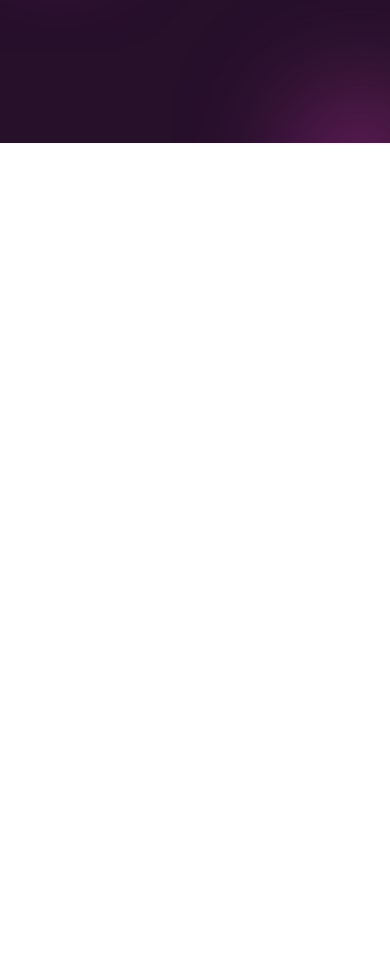
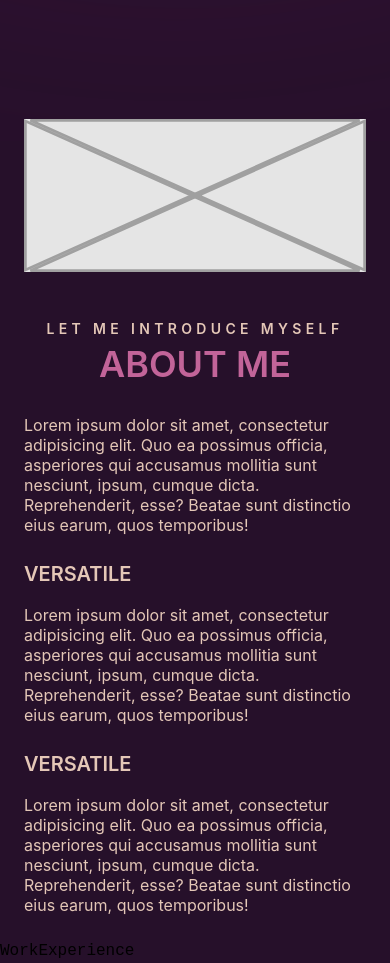
Before and after one commit to maryhime/portfolio, a React (Vite) app: page / in a window 390 px wide. Shown: the part 805-1768 px from the top of the page. Before the commit the page ends 948 px from the top, so only its background shows below. Built offline with nearby package versions, Linux system fonts and the light colour scheme.

Commit message:
fixed mobile responsiveness

```diff
--- /dev/null
+++ b/src/components/AboutSection.jsx
@@ -0,0 +1,41 @@
+import React from 'react'
+import HeadingsComponent from './generic/HeadingsComponent'
+
+const AboutSection = () => {
+  return (
+    <div className="flex flex-col tablet:flex-row gap-48 px-24 py-24 phone-lg:px-64 tablet:px-100 laptop:px-100 items-center pt-100 laptop:py-[250px] font-inter ">
+
+      <img className='w-full tablet:w-1/2 laptop:w-full' src="images/placeholder-img.svg" alt="" />
+
+      <div className="flex flex-col gap-24 laptop:gap-48 w-full">
+        <div className="flex flex-col gap-24 laptop:gap-16">
+          <HeadingsComponent subheading={'Let me introduce myself'} heading={'About Me'} />
+          <p className=" text-text-color text-phone-body break-after-all laptop:w-full tablet tablet:text-justify">
+            Lorem ipsum dolor sit amet, consectetur adipisicing elit. Quo ea possimus officia, asperiores qui accusamus mollitia sunt nesciunt, ipsum, cumque dicta. Reprehenderit, esse? Beatae sunt distinctio eius earum, quos temporibus!
+          </p>
+        </div>
+
+        <div className="flex flex-col gap-16">
+          <h5 className="text-phone-h5 tablet:text-tablet-h5 laptop:text-h5 uppercase text-text-color ">
+            Versatile
+          </h5>
+          <p className=" text-text-color text-phone-body tablet:text-tablet-body laptop:text-body laptop:w-full tablet:text-justify">
+            Lorem ipsum dolor sit amet, consectetur adipisicing elit. Quo ea possimus officia, asperiores qui accusamus mollitia sunt nesciunt, ipsum, cumque dicta. Reprehenderit, esse? Beatae sunt distinctio eius earum, quos temporibus!
+          </p>
+        </div>
+        <div className="flex flex-col gap-16">
+          <h5 className="text-phone-h5 tablet:text-tablet-h5 laptop:text-h5 uppercase text-text-color ">
+            Versatile
+          </h5>
+          <p className=" text-text-color text-phone-body tablet:text-tablet-body laptop:text-body laptop:w-full tablet:text-justify">
+            Lorem ipsum dolor sit amet, consectetur adipisicing elit. Quo ea possimus officia, asperiores qui accusamus mollitia sunt nesciunt, ipsum, cumque dicta. Reprehenderit, esse? Beatae sunt distinctio eius earum, quos temporibus!
+          </p>
+        </div>
+
+      </div>
+
+    </div>
+  )
+}
+
+export default AboutSection
--- a/src/components/HeroSection.jsx
+++ b/src/components/HeroSection.jsx
@@ -6,15 +6,15 @@ const HeroSection = () => {
   return (
     <>
       {ICONS.map((value, index) =>
-        <div key={index}  className="flex flex-col gap-48 phone:px-24 phone-lg:px-64 tablet:px-100 laptop:px-100 items-center phone:pt-100 laptop:pt-[250px] min-h-screen">
+        <div key={index}  className="flex flex-col gap-48 px-24 phone-lg:px-64 tablet:px-100 laptop:px-100 items-center pt-100 laptop:pt-[250px]">
 
-          <img className='phone:w-full phone-lg:w-[422px] tablet:w-full laptop:h-[193px]' src="images/placeholder-img.svg" alt="" />
+          <img className='w-full phone-lg:w-[422px] tablet:w-full laptop:h-[193px]' src="images/placeholder-img.svg" alt="" />
 
           <div className="flex flex-col w-fit phone:gap-16 text-text-color uppercase text-center font-inter">
-            <h1 className="phone:text-phone-h1 tablet:text-tablet-h1 laptop:text-h1 text-center ">
+            <h1 className="text-phone-h1 tablet:text-tablet-h1 laptop:text-h1 text-center ">
               Lorem Ipsum Dolor
             </h1>
-            <h4 className='phone:text-phone-h4 tablet:text-tablet-h4'>Lorem ipsum dolor</h4>
+            <h4 className='text-phone-h4 tablet:text-tablet-h4'>Lorem ipsum dolor</h4>
           </div>
 
           <div className="tablet:hidden flex flex-col gap-24">
@@ -37,7 +37,7 @@ const HeroSection = () => {
             </div>
           </div>
 
-          <img src={value['arrow-down']} className='phone:w-[70px] phone:h-[70px] tablet:h-[100px] tablet:w-[100px] animate-bounce' alt="" />
+          <img src={value['arrow-down']} className='w-[70px] phone:h-[70px] tablet:h-[100px] tablet:w-[100px] animate-bounce' alt="" />
 
 
 
--- a/src/components/NavbarComponent.jsx
+++ b/src/components/NavbarComponent.jsx
@@ -7,9 +7,9 @@ const NAVIGATIONS = ['Home', 'About', 'Services', 'Portfolio'];
 
 const NavbarComponent = () => {
   return (
-    <div className="w-screen flex flex-row phone:gap-48 phone:px-24 phone:py-24 phone-lg:px-64 tablet:px-100 bg-transparent items-center font-inter ">
-      <img src="/images/placeholder-img.svg" className='phone:h-[56px] phone:w-[125px]' alt="logo" />
-      <nav className='phone:hidden tablet:flex phone-lg:w-full justify-end items-center gap-48'>
+    <div className="w-screen flex flex-row gap-48 px-24 py-24 phone-lg:px-64 tablet:px-100 bg-transparent items-center font-inter ">
+      <img src="/images/placeholder-img.svg" className='h-[56px] phone:w-[125px]' alt="logo" />
+      <nav className='hidden tablet:flex phone-lg:w-full justify-end items-center gap-48'>
         <ul className='text-text-color flex flex-row gap-16 uppercase text-primary text-navbar font-headings justify-end font-[700] font-inter text-[18px]  '>
           {NAVIGATIONS.map((value, index) =>
             <LinkComponent key={index}>
@@ -24,9 +24,9 @@ const NavbarComponent = () => {
 
       </nav>
 
-      <div className="phone:flex phone:w-full phone:justify-end  tablet:hidden laptop:hidden">
+      <div className="flex w-full justify-end  tablet:hidden laptop:hidden">
         {ICONS.map((value, index) =>
-          <img className='phone:w- laptop:w-full' key={index} src={value.menu} alt="" />
+          <img className=' laptop:w-full' key={index} src={value.menu} alt="" />
         )}
       </div>
 
--- /dev/null
+++ b/src/components/WorkExperience.jsx
@@ -0,0 +1,9 @@
+import React from 'react'
+
+const WorkExperience = () => {
+  return (
+    <div>WorkExperience</div>
+  )
+}
+
+export default WorkExperience
--- /dev/null
+++ b/src/components/generic/HeadingsComponent.jsx
@@ -0,0 +1,18 @@
+import React from 'react'
+
+const HeadingsComponent = ({subheading, heading}) => {
+  return (
+    <div className="flex flex-col font-inter uppercase text-center phone-lg:text-left">
+      <h4 className='laptop:text-subheading tablet:text-tablet-subhead text-phone-subhead text-text-color'>
+        {subheading}
+      </h4>
+      <h2 className='text-phone-h2 tablet:text-tablet-h2 laptop:text-h2 text-accent-2'>
+        {heading}
+      </h2>
+
+
+    </div>
+  )
+}
+
+export default HeadingsComponent
--- a/src/main.jsx
+++ b/src/main.jsx
@@ -5,7 +5,7 @@ import { PAGES } from './routes'
 
 ReactDOM.createRoot(document.getElementById('root')).render(
   <React.StrictMode>
-    <div className="bg-[url('/images/background.svg')] ] bg-no-repeat bg-cover h-screen w-screen">
+    <div className="bg-[url('/images/background.svg')] ] bg-no-repeat phone:bg-auto tablet:bg-cover h-screen w-screen">
       {PAGES.map((value, index) =>
       <Fragment key={index} >
         {value.component}
--- a/src/pages/AboutPage.jsx
+++ b/src/pages/AboutPage.jsx
@@ -1,11 +1,13 @@
 import React from 'react'
-import FilledButtonComponent from '../components/generic/FilledButtonComponent'
+import AboutSection from '../components/AboutSection'
+import WorkExperience from '../components/WorkExperience'
 
 const AboutPage = () => {
   return (
-    <div className='text-text-color px-100'>
-
-    </div>
+ <>
+ <AboutSection />
+ <WorkExperience/>
+ </>
   )
 }
 
--- a/src/pages/HomePage.jsx
+++ b/src/pages/HomePage.jsx
@@ -9,7 +9,7 @@ const HomePage = () => {
   return (
     <>
       <NavbarComponent />
-      <div className="phone:hidden tablet:block tablet:fixed w-full top-1/4">
+      <div className="hidden tablet:block tablet:fixed w-full top-1/4">
         <SideLinks />
         <RightSideLink />
       </div>
--- a/tailwind.config.js
+++ b/tailwind.config.js
@@ -144,10 +144,19 @@ export default {
         letterSpacing: 'auto',
         fontWeight: '600',
       }],
-      'phone-h6' : ['20px', {
+      'phone-h6' : ['18px', {
         lineHeight: 'auto',
         letterSpacing: 'auto',
         fontWeight: '600',
+      }],
+      'phone-subhead' : ['14px', {
+        lineHeight: 'normal',
+        letterSpacing: '4.34px',
+        fontWeight: '600',
+      }],
+      'phone-body' : ['16px', {
+        lineHeight: 'normal',
+        fontWeight: '400',
       }],
       'btn-lg' : ['18px', {
         lineHeight: '26px',
```
